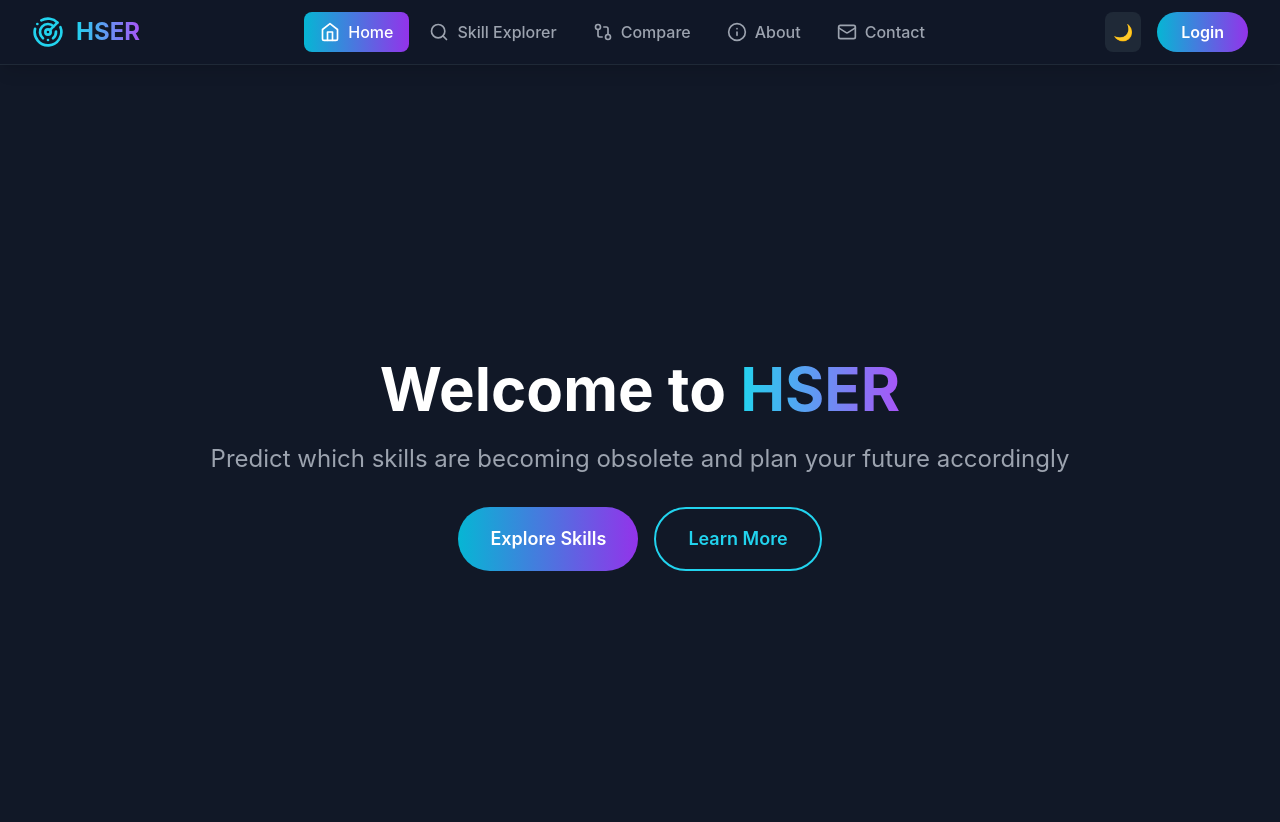
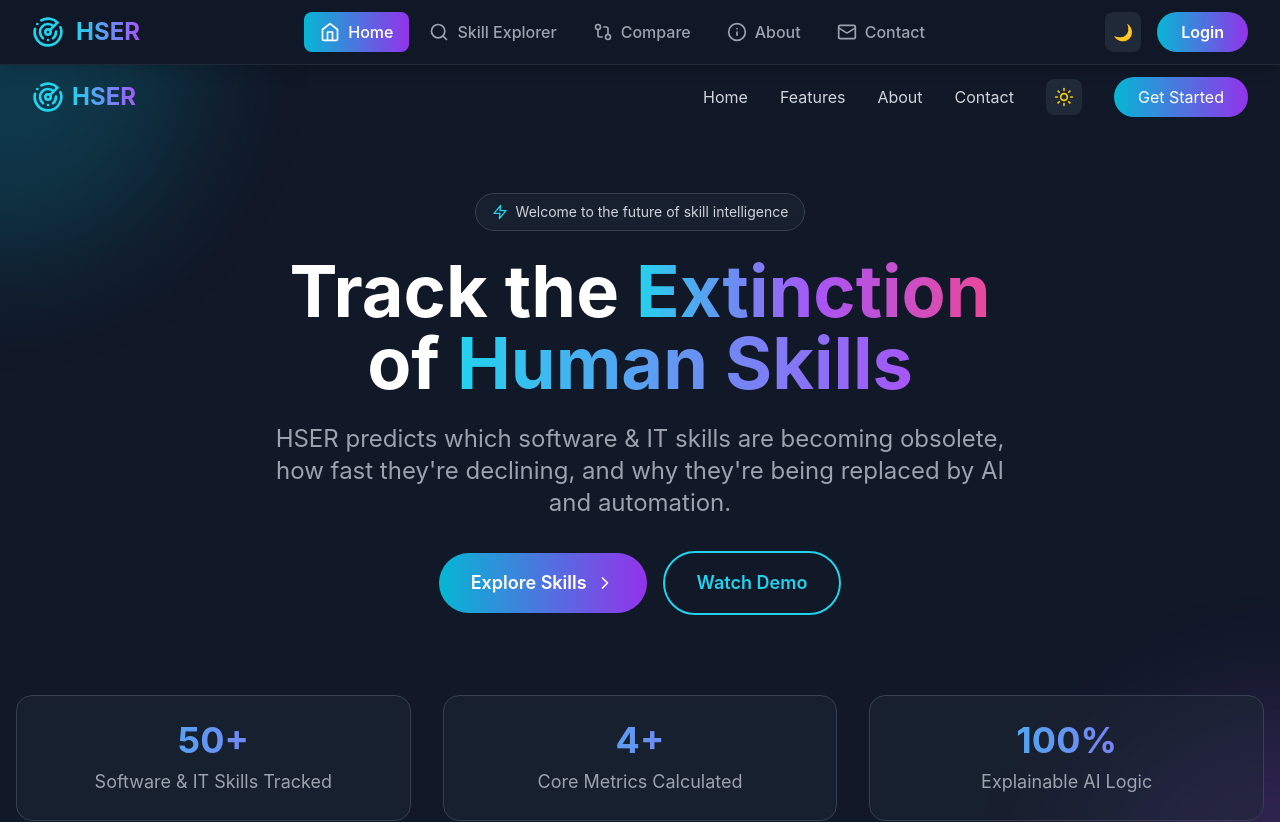
Before and after one commit to VivekChaurasiya95/hser-project, a React (Create React App) app in the folder frontend/: page / in a window 1280 px wide. Shown: the top 822 px of the page. Built offline with nearby package versions, Linux system fonts and the light colour scheme; the HTML template or start-up script is replaced by a standard one.

Commit message:
Update App.jsx

```diff
--- a/frontend/src/App.jsx
+++ b/frontend/src/App.jsx
@@ -1,7 +1,17 @@
 import React, { useState, useEffect, createContext, useContext } from 'react';
 import { Radar, Home, Search, GitCompare, BarChart3, User, Info, Mail, HelpCircle, Shield, LogOut, Menu, X } from 'lucide-react';
 
-// Create Auth Context
+// Import all components
+import HSERLanding from './components/Landing';
+import HSERAuth from './components/Auth';
+import HSERSkillExplorer from './components/SkillExplorer';
+import HSERSkillDetail from './components/SkillDetail';
+import HSERSkillComparison from './components/SkillComparison';
+import HSERUserDashboard from './components/UserDashboard';
+import HSERAbout from './components/About';
+import HSERContactAndSupport from './components/Contact';
+
+// Auth Context
 const AuthContext = createContext();
 
 const useAuth = () => {
@@ -12,7 +22,7 @@ const useAuth = () => {
   return context;
 };
 
-// Auth Provider Component
+// Auth Provider
 const AuthProvider = ({ children }) => {
   const [user, setUser] = useState(null);
   const [isAuthenticated, setIsAuthenticated] = useState(false);
@@ -47,7 +57,7 @@ const AuthProvider = ({ children }) => {
   );
 };
 
-// Main App Component with Navigation
+// Main App with Router
 const HSERApp = () => {
   const [currentPage, setCurrentPage] = useState('landing');
   const [isDark, setIsDark] = useState(true);
@@ -79,11 +89,10 @@ const HSERApp = () => {
 
   return (
     <div className={`min-h-screen ${isDark ? 'bg-gray-900' : 'bg-gray-50'}`}>
-      {/* Navigation Bar */}
+      {/* Navigation */}
       <nav className={`sticky top-0 z-50 ${isDark ? 'bg-gray-900/95' : 'bg-white/95'} backdrop-blur-lg border-b ${isDark ? 'border-gray-800' : 'border-gray-200'} shadow-lg`}>
         <div className="max-w-7xl mx-auto px-4 sm:px-6 lg:px-8">
           <div className="flex items-center justify-between h-16">
-            {/* Logo */}
             <button
               onClick={() => handleNavigation('landing')}
               className="flex items-center space-x-3 hover:opacity-80 transition-opacity"
@@ -114,7 +123,7 @@ const HSERApp = () => {
               ))}
             </div>
 
-            {/* Right Side Actions */}
+            {/* Right Side */}
             <div className="hidden md:flex items-center space-x-4">
               <button
                 onClick={() => setIsDark(!isDark)}
@@ -156,11 +165,7 @@ const HSERApp = () => {
               onClick={() => setIsMobileMenuOpen(!isMobileMenuOpen)}
               className="md:hidden p-2 rounded-lg hover:bg-gray-800 transition-colors"
             >
-              {isMobileMenuOpen ? (
-                <X className={isDark ? 'text-white' : 'text-gray-900'} />
-              ) : (
-                <Menu className={isDark ? 'text-white' : 'text-gray-900'} />
-              )}
+              {isMobileMenuOpen ? <X className={isDark ? 'text-white' : 'text-gray-900'} /> : <Menu className={isDark ? 'text-white' : 'text-gray-900'} />}
             </button>
           </div>
         </div>
@@ -206,16 +211,16 @@ const HSERApp = () => {
         )}
       </nav>
 
-      {/* Main Content */}
+      {/* Main Content - Render Actual Components */}
       <main>
-        {currentPage === 'landing' && <LandingPlaceholder isDark={isDark} onNavigate={handleNavigation} />}
-        {currentPage === 'auth' && <AuthPlaceholder isDark={isDark} onNavigate={handleNavigation} />}
-        {currentPage === 'explorer' && <ExplorerPlaceholder isDark={isDark} />}
-        {currentPage === 'comparison' && <ComparisonPlaceholder isDark={isDark} />}
-        {currentPage === 'dashboard' && isAuthenticated && <DashboardPlaceholder isDark={isDark} user={user} />}
-        {currentPage === 'about' && <AboutPlaceholder isDark={isDark} />}
-        {currentPage === 'contact' && <ContactPlaceholder isDark={isDark} />}
-        {currentPage === 'detail' && <DetailPlaceholder isDark={isDark} />}
+        {currentPage === 'landing' && <HSERLanding isDark={isDark} onNavigate={handleNavigation} />}
+        {currentPage === 'auth' && <HSERAuth isDark={isDark} onNavigate={handleNavigation} />}
+        {currentPage === 'explorer' && <HSERSkillExplorer isDark={isDark} />}
+        {currentPage === 'comparison' && <HSERSkillComparison isDark={isDark} />}
+        {currentPage === 'dashboard' && isAuthenticated && <HSERUserDashboard isDark={isDark} user={user} />}
+        {currentPage === 'about' && <HSERAbout isDark={isDark} />}
+        {currentPage === 'contact' && <HSERContactAndSupport isDark={isDark} />}
+        {currentPage === 'detail' && <HSERSkillDetail isDark={isDark} />}
       </main>
 
       {/* Footer */}
@@ -262,132 +267,7 @@ const HSERApp = () => {
   );
 };
 
-// Placeholder Components
-const LandingPlaceholder = ({ isDark, onNavigate }) => (
-  <div className="min-h-screen flex items-center justify-center p-8">
-    <div className="text-center max-w-4xl">
-      <h1 className={`text-6xl font-bold mb-6 ${isDark ? 'text-white' : 'text-gray-900'}`}>
-        Welcome to <span className="bg-gradient-to-r from-cyan-400 to-purple-500 bg-clip-text text-transparent">HSER</span>
-      </h1>
-      <p className={`text-2xl mb-8 ${isDark ? 'text-gray-400' : 'text-gray-600'}`}>
-        Predict which skills are becoming obsolete and plan your future accordingly
-      </p>
-      <div className="flex flex-col sm:flex-row gap-4 justify-center">
-        <button
-          onClick={() => onNavigate('explorer')}
-          className="bg-gradient-to-r from-cyan-500 to-purple-600 text-white px-8 py-4 rounded-full text-lg font-semibold hover:shadow-2xl transition-all"
-        >
-          Explore Skills
-        </button>
-        <button
-          onClick={() => onNavigate('about')}
-          className={`px-8 py-4 rounded-full text-lg font-semibold border-2 ${isDark ? 'border-cyan-400 text-cyan-400 hover:bg-cyan-400 hover:text-gray-900' : 'border-cyan-600 text-cyan-600 hover:bg-cyan-600 hover:text-white'} transition-all`}
-        >
-          Learn More
-        </button>
-      </div>
-    </div>
-  </div>
-);
-
-const AuthPlaceholder = ({ isDark, onNavigate }) => (
-  <div className="min-h-screen flex items-center justify-center p-8">
-    <div className={`w-full max-w-md p-8 rounded-2xl ${isDark ? 'bg-gray-800' : 'bg-white'} border ${isDark ? 'border-gray-700' : 'border-gray-200'}`}>
-      <h2 className={`text-3xl font-bold mb-6 text-center ${isDark ? 'text-white' : 'text-gray-900'}`}>
-        Login / Sign Up
-      </h2>
-      <p className={`text-center mb-8 ${isDark ? 'text-gray-400' : 'text-gray-600'}`}>
-        Use the Auth page component from the artifacts above
-      </p>
-      <button
-        onClick={() => onNavigate('dashboard')}
-        className="w-full bg-gradient-to-r from-cyan-500 to-purple-600 text-white py-3 rounded-xl font-semibold"
-      >
-        Demo Login
-      </button>
-    </div>
-  </div>
-);
-
-const ExplorerPlaceholder = ({ isDark }) => (
-  <div className="min-h-screen p-8">
-    <div className="max-w-7xl mx-auto">
-      <h1 className={`text-4xl font-bold mb-8 ${isDark ? 'text-white' : 'text-gray-900'}`}>
-        Skill Explorer
-      </h1>
-      <p className={`text-xl ${isDark ? 'text-gray-400' : 'text-gray-600'}`}>
-        Use the Skill Explorer component from the artifacts above to display all 50 skills with risk metrics
-      </p>
-    </div>
-  </div>
-);
-
-const ComparisonPlaceholder = ({ isDark }) => (
-  <div className="min-h-screen p-8">
-    <div className="max-w-7xl mx-auto">
-      <h1 className={`text-4xl font-bold mb-8 ${isDark ? 'text-white' : 'text-gray-900'}`}>
-        Skill Comparison
-      </h1>
-      <p className={`text-xl ${isDark ? 'text-gray-400' : 'text-gray-600'}`}>
-        Use the Comparison component from the artifacts above
-      </p>
-    </div>
-  </div>
-);
-
-const DashboardPlaceholder = ({ isDark, user }) => (
-  <div className="min-h-screen p-8">
-    <div className="max-w-7xl mx-auto">
-      <h1 className={`text-4xl font-bold mb-4 ${isDark ? 'text-white' : 'text-gray-900'}`}>
-        Welcome back, {user?.name || 'User'}!
-      </h1>
-      <p className={`text-xl mb-8 ${isDark ? 'text-gray-400' : 'text-gray-600'}`}>
-        Use the Dashboard component from the artifacts above
-      </p>
-    </div>
-  </div>
-);
-
-const AboutPlaceholder = ({ isDark }) => (
-  <div className="min-h-screen p-8">
-    <div className="max-w-7xl mx-auto">
-      <h1 className={`text-4xl font-bold mb-8 ${isDark ? 'text-white' : 'text-gray-900'}`}>
-        About HSER
-      </h1>
-      <p className={`text-xl ${isDark ? 'text-gray-400' : 'text-gray-600'}`}>
-        Use the About component from the artifacts above
-      </p>
-    </div>
-  </div>
-);
-
-const ContactPlaceholder = ({ isDark }) => (
-  <div className="min-h-screen p-8">
-    <div className="max-w-7xl mx-auto">
-      <h1 className={`text-4xl font-bold mb-8 ${isDark ? 'text-white' : 'text-gray-900'}`}>
-        Contact Us
-      </h1>
-      <p className={`text-xl ${isDark ? 'text-gray-400' : 'text-gray-600'}`}>
-        Use the Contact component from the artifacts above
-      </p>
-    </div>
-  </div>
-);
-
-const DetailPlaceholder = ({ isDark }) => (
-  <div className="min-h-screen p-8">
-    <div className="max-w-7xl mx-auto">
-      <h1 className={`text-4xl font-bold mb-8 ${isDark ? 'text-white' : 'text-gray-900'}`}>
-        Skill Detail
-      </h1>
-      <p className={`text-xl ${isDark ? 'text-gray-400' : 'text-gray-600'}`}>
-        Use the Skill Detail component from the artifacts above
-      </p>
-    </div>
-  </div>
-);
-
-// Root App with Provider
+// Root App
 const App = () => (
   <AuthProvider>
     <HSERApp />
```
